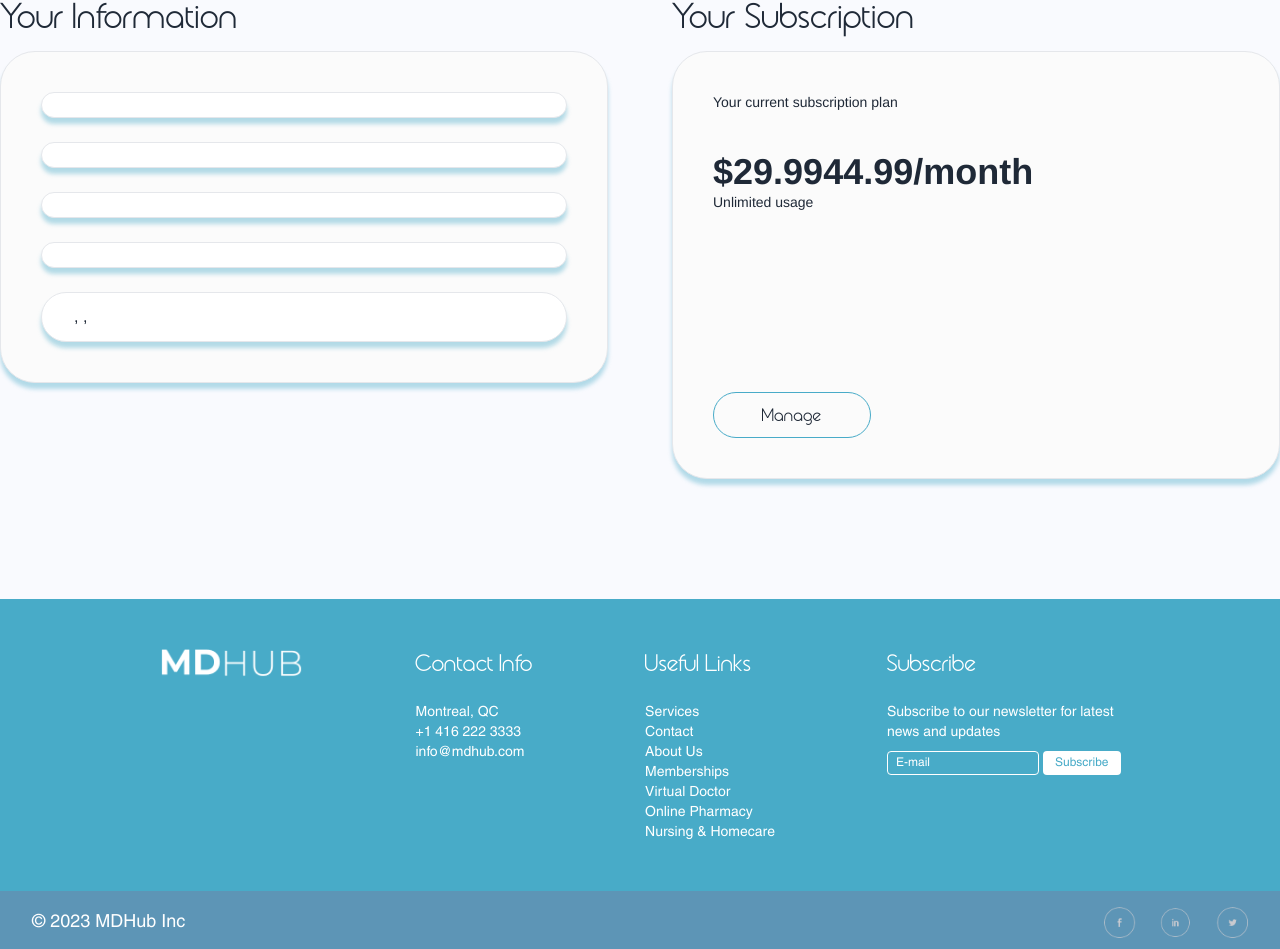
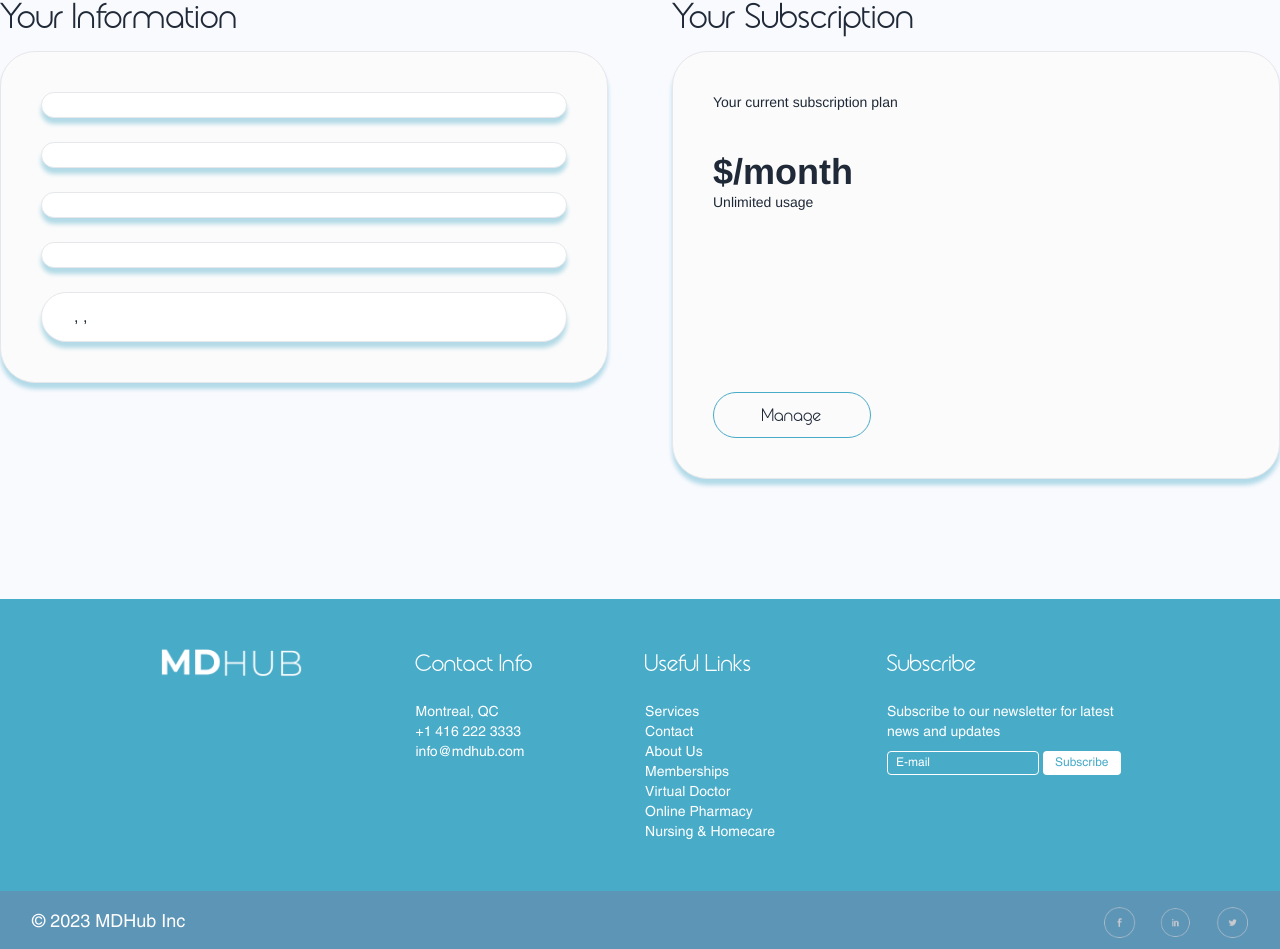
Before and after one commit to DenisLo-master/MdHub, a React (Vite) app: page /dashboard in a window 1280 px wide. Shown: the part 1827-2776 px from the top of the page. Built offline with nearby package versions, Linux system fonts and the light colour scheme; no server answers; sample sign-in values are in the browser's storage.

Commit message:
fixed billing data

```diff
--- a/src/pages/Dashboard/Dashboard.jsx
+++ b/src/pages/Dashboard/Dashboard.jsx
@@ -130,16 +130,14 @@ const Dashboard = () => {
                   <div>
                     <h2 className="font-bold text-4xl">$
                       {
-                        userInfo?.accountType === "individual" &&
+                        userInfo?.accountType === "individual" ?
                           userInfo?.paymentMode === "monthly" ? "34.99" : "29.99"
-                      }
-                      {
-                        userInfo?.accountType === "family" &&
-                          userInfo?.paymentMode === "monthly" ? "54.99" : "44.99"
-                      }
-                      {
-                        userInfo?.accountType === "corporate" &&
-                        "19.99"
+                          :
+                          userInfo?.accountType === "family" ?
+                            userInfo?.paymentMode === "monthly" ? "54.99" : "44.99"
+                            :
+                            userInfo?.accountType === "corporate" &&
+                            "19.99"
                       }
                       /month
                     </h2>
```
